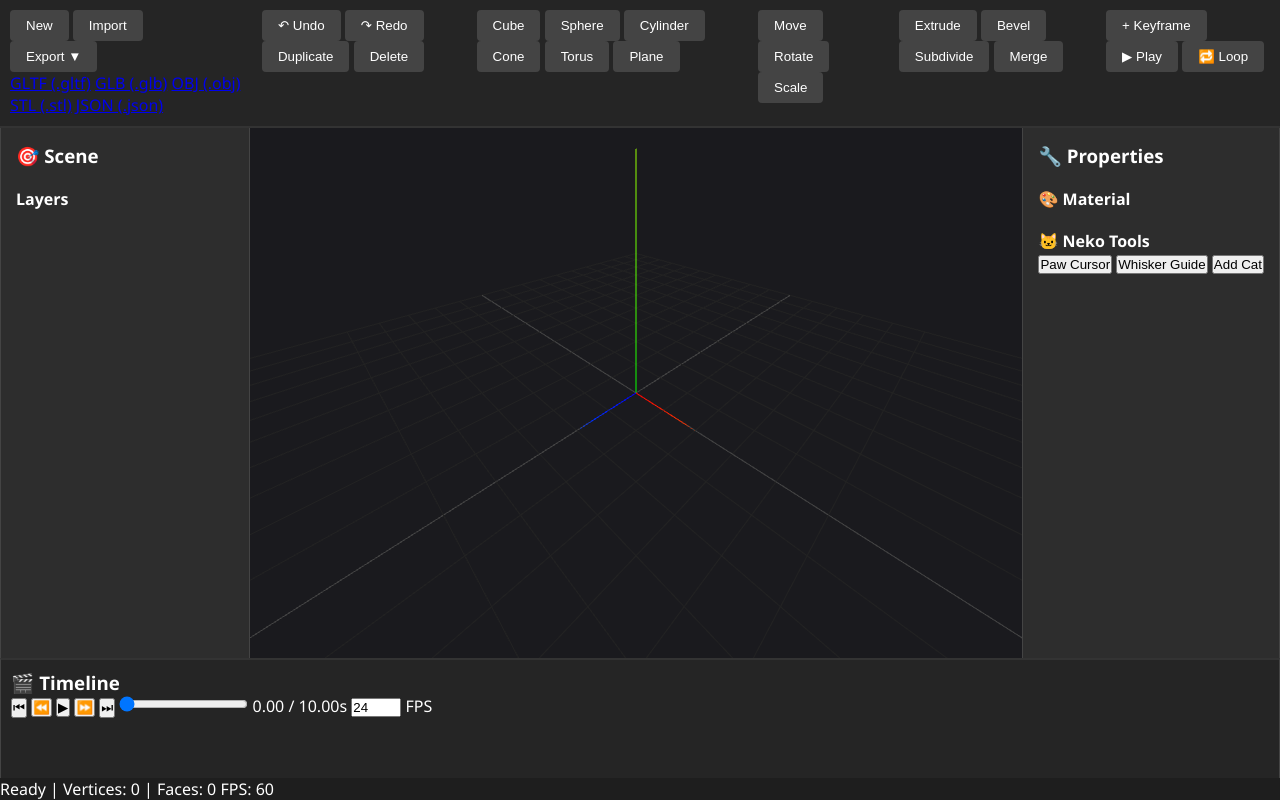
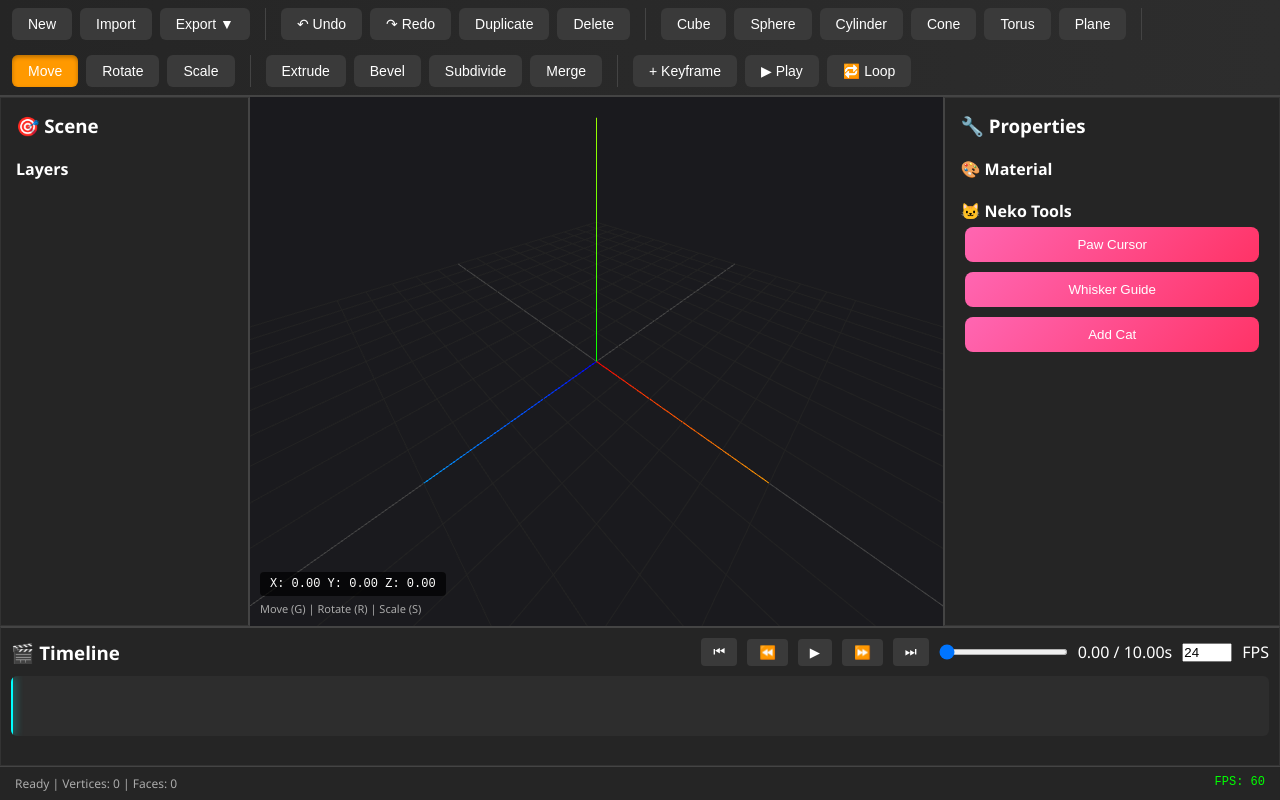
Before and after one commit to justdev-chris/SketchNekoModel, a plain HTML site: page index.html in a window 1280 px wide. Drawn offline with nearby package versions, Linux system fonts and the light colour scheme; a script that the page names is missing.

Commit message:
Update style.css

```diff
--- a/style.css
+++ b/style.css
@@ -6,7 +6,7 @@
 
 body {
     font-family: 'Segoe UI', sans-serif;
-    background: #1e1e1e;
+    background: #1a1a1a;
     color: #fff;
     height: 100vh;
     overflow: hidden;
@@ -20,60 +20,115 @@ body {
 
 /* Top Toolbar */
 #toolbar {
-    background: #252525;
-    padding: 10px;
-    border-bottom: 2px solid #333;
+    background: linear-gradient(to right, #252525, #2d2d2d);
+    padding: 8px 12px;
+    border-bottom: 2px solid #444;
     display: flex;
-    gap: 10px;
+    gap: 15px;
+    flex-wrap: wrap;
+    min-height: 50px;
+}
+
+.tool-group {
+    display: flex;
+    gap: 8px;
+    padding-right: 15px;
+    border-right: 1px solid #444;
+}
+
+.tool-group:last-child {
+    border-right: none;
 }
 
 .tool-btn {
-    background: #444;
+    background: #3a3a3a;
     color: white;
     border: none;
     padding: 8px 16px;
-    border-radius: 4px;
+    border-radius: 6px;
     cursor: pointer;
+    transition: all 0.2s;
+    font-size: 14px;
+    min-width: 60px;
+}
+
+.tool-btn:hover {
+    background: #4a4a4a;
+    transform: translateY(-1px);
+}
+
+.tool-btn:active, .tool-btn.active {
+    background: #0066cc;
+    box-shadow: inset 0 2px 4px rgba(0,0,0,0.3);
+}
+
+.mode-btn.active {
+    background: #ff9900;
+}
+
+/* Dropdown */
+.dropdown {
+    position: relative;
+    display: inline-block;
+}
+
+.dropdown-content {
+    display: none;
+    position: absolute;
+    background: #3a3a3a;
+    min-width: 120px;
+    box-shadow: 0 8px 16px rgba(0,0,0,0.3);
+    z-index: 1000;
+    border-radius: 6px;
+    overflow: hidden;
+}
+
+.dropdown:hover .dropdown-content {
+    display: block;
+}
+
+.dropdown-content a {
+    color: white;
+    padding: 10px 16px;
+    text-decoration: none;
+    display: block;
+    font-size: 14px;
     transition: background 0.2s;
 }
 
-.tool-btn:hover {
-    background: #555;
+.dropdown-content a:hover {
+    background: #0066cc;
 }
 
-.tool-btn:active {
-    background: #666;
-}
-
-/* Main Content Area */
+/* Main Content */
 #main {
     display: flex;
     flex: 1;
     overflow: hidden;
 }
 
-/* Panels (Sidebars) */
+/* Panels */
 .panel {
-    background: #2d2d2d;
+    background: #252525;
     padding: 15px;
     overflow-y: auto;
     min-width: 250px;
-    border-left: 1px solid #444;
-    border-right: 1px solid #444;
+    border: 1px solid #333;
 }
 
 #hierarchy-panel {
-    border-right: 1px solid #444;
+    border-right: 2px solid #444;
 }
 
 #properties-panel {
-    border-left: 1px solid #444;
+    border-left: 2px solid #444;
 }
 
 /* Viewport */
 #viewport-container {
     flex: 1;
     position: relative;
+    background: #1a1a1a;
 }
 
 #viewport {
@@ -82,23 +137,25 @@ body {
     display: block;
 }
 
-/* Timeline */
-#timeline {
-    background: #252525;
-    padding: 10px;
-    border-top: 2px solid #333;
-    height: 120px;
+#viewport-overlay {
+    position: absolute;
+    bottom: 10px;
+    left: 10px;
+    pointer-events: none;
 }
 
-#timeline-controls {
-    display: flex;
-    gap: 10px;
-    align-items: center;
-    margin-bottom: 10px;
+#coordinates {
+    background: rgba(0,0,0,0.7);
+    padding: 5px 10px;
+    border-radius: 4px;
+    font-family: monospace;
+    font-size: 12px;
+    margin-bottom: 5px;
 }
 
-#time-slider {
-    flex: 1;
+#transform-info {
+    color: #aaa;
+    font-size: 11px;
 }
 
 /* Object List */
@@ -107,25 +164,41 @@ body {
 }
 
 .object-item {
-    padding: 8px;
-    background: #3a3a3a;
+    padding: 10px;
+    background: #333;
     margin: 4px 0;
     border-radius: 4px;
     cursor: pointer;
-    transition: background 0.2s;
+    transition: all 0.2s;
+    display: flex;
+    justify-content: space-between;
+    align-items: center;
 }
 
 .object-item:hover {
-    background: #4a4a4a;
+    background: #3a3a3a;
+    transform: translateX(2px);
 }
 
 .object-item.selected {
-    background: #0066cc;
+    background: linear-gradient(to right, #0066cc, #0088ff);
+    border-left: 3px solid #00ccff;
 }
 
-/* Property Controls */
+.object-icon {
+    width: 16px;
+    height: 16px;
+    background: #666;
+    border-radius: 3px;
+    margin-right: 8px;
+}
+
+/* Property Editor */
 .property-group {
     margin: 15px 0;
+    padding: 12px;
+    background: #2d2d2d;
+    border-radius: 6px;
 }
 
 .property-row {
@@ -136,32 +209,172 @@ body {
 
 .property-row label {
     width: 80px;
-    font-size: 14px;
+    font-size: 13px;
+    color: #aaa;
 }
 
-.property-row input {
+.property-row input, .property-row select {
     flex: 1;
-    padding: 6px;
+    padding: 8px;
     background: #3a3a3a;
     border: 1px solid #555;
     color: white;
     border-radius: 4px;
+    font-size: 14px;
 }
 
-/* Keyframe Track */
-#keyframe-track {
+.property-row input:focus, .property-row select:focus {
+    border-color: #0066cc;
+    outline: none;
+}
+
+/* Neko Tools */
+.neko-btn {
+    background: linear-gradient(135deg, #ff66b2, #ff3366);
+    color: white;
+    border: none;
+    padding: 10px;
+    border-radius: 8px;
+    cursor: pointer;
+    margin: 5px;
+    width: calc(100% - 10px);
+    transition: transform 0.2s;
+}
+
+.neko-btn:hover {
+    transform: scale(1.05);
+}
+
+/* Timeline */
+#timeline {
+    background: #252525;
+    border-top: 2px solid #444;
+    height: 140px;
+    padding: 10px;
+}
+
+#timeline-header {
+    display: flex;
+    justify-content: space-between;
+    align-items: center;
+    margin-bottom: 10px;
+}
+
+#time-controls {
+    display: flex;
+    gap: 10px;
+    align-items: center;
+}
+
+#time-controls button {
+    background: #3a3a3a;
+    color: white;
+    border: none;
+    padding: 6px 12px;
+    border-radius: 4px;
+    cursor: pointer;
+}
+
+#time-controls button:hover {
+    background: #4a4a4a;
+}
+
+#time-slider {
+    flex: 1;
+    height: 6px;
     background: #333;
-    height: 40px;
-    border-radius: 4px;
+    border-radius: 3px;
+    outline: none;
+}
+
+#timeline-track {
+    height: 60px;
+    background: #2d2d2d;
+    border-radius: 6px;
     position: relative;
+    overflow-x: auto;
+    padding: 10px 0;
+}
+
+#keyframes-container {
+    position: relative;
+    height: 100%;
+    min-width: 1000px;
 }
 
 .keyframe {
     position: absolute;
-    width: 10px;
-    height: 20px;
+    width: 12px;
+    height: 30px;
     background: #ff9900;
-    border-radius: 2px;
-    top: 10px;
+    border-radius: 4px;
+    top: 15px;
     cursor: pointer;
+    transition: all 0.2s;
+    border: 2px solid #ffcc00;
 }
+
+.keyframe:hover {
+    transform: scale(1.2);
+    background: #ffcc00;
+}
+
+.keyframe.selected {
+    background: #00ccff;
+    border-color: #00ffff;
+}
+
+#playhead {
+    position: absolute;
+    width: 2px;
+    height: 100%;
+    background: #00ffff;
+    top: 0;
+    left: 0;
+    pointer-events: none;
+    box-shadow: 0 0 10px #00ffff;
+}
+
+/* Status Bar */
+#statusbar {
+    background: #252525;
+    padding: 8px 15px;
+    border-top: 1px solid #444;
+    display: flex;
+    justify-content: space-between;
+    font-size: 12px;
+    color: #aaa;
+}
+
+#fps-counter {
+    font-family: monospace;
+    color: #00ff00;
+}
+
+/* Loading Animation */
+.loading {
+    animation: pulse 1.5s infinite;
+}
+
+@keyframes pulse {
+    0% { opacity: 0.6; }
+    50% { opacity: 1; }
+    100% { opacity: 0.6; }
+}
+
+/* Transform Gizmo Overrides */
+.transform-gizmo {
+    z-index: 1000;
+}
+
+.transform-axis-x {
+    color: #ff3333 !important;
+}
+
+.transform-axis-y {
+    color: #33ff33 !important;
+}
+
+.transform-axis-z {
+    color: #3366ff !important;
+}
```
